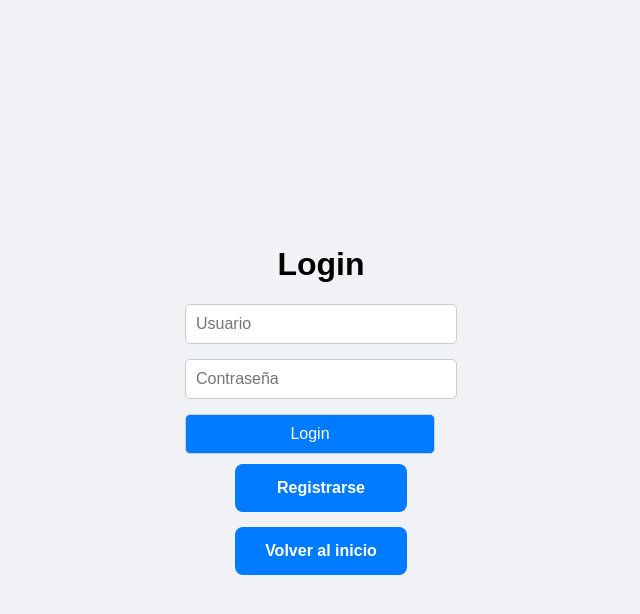
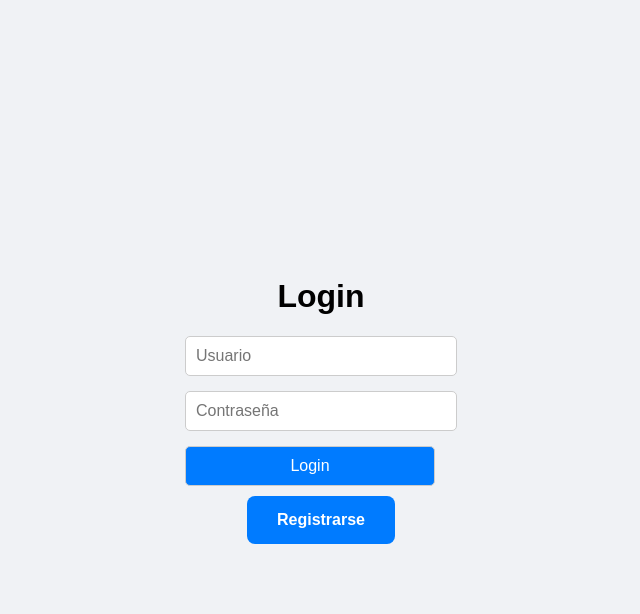
Before and after one commit to DravenJr/Proyecto_reservas, a Django app: template auth_service/api/templates/api/index.html in a window 1280 px wide. Shown: the top 614 px of the page, without its empty margins (319-959 px from the left). Run offline with Django 4.2, Linux system fonts and the light colour scheme; the template is opened without the code that fills it, so the values that code supplies are empty.

Commit message:
Mensaje descriptivo del cambio

```diff
--- a/auth_service/api/templates/api/index.html
+++ b/auth_service/api/templates/api/index.html
@@ -61,7 +61,7 @@
     </style>
 </head>
 <body>
-    <div style="color: black;">
+    <div class="buttons">
         <h1>Login</h1>
     </div>
 
@@ -76,7 +76,6 @@
     <!-- Botones de navegación -->
     <div class="buttons">
         <a href="/auth/register/" class="button">Registrarse</a>
-        <a href="/auth/" class="button">Volver al inicio</a>
     </div>
 
     <script>
```
